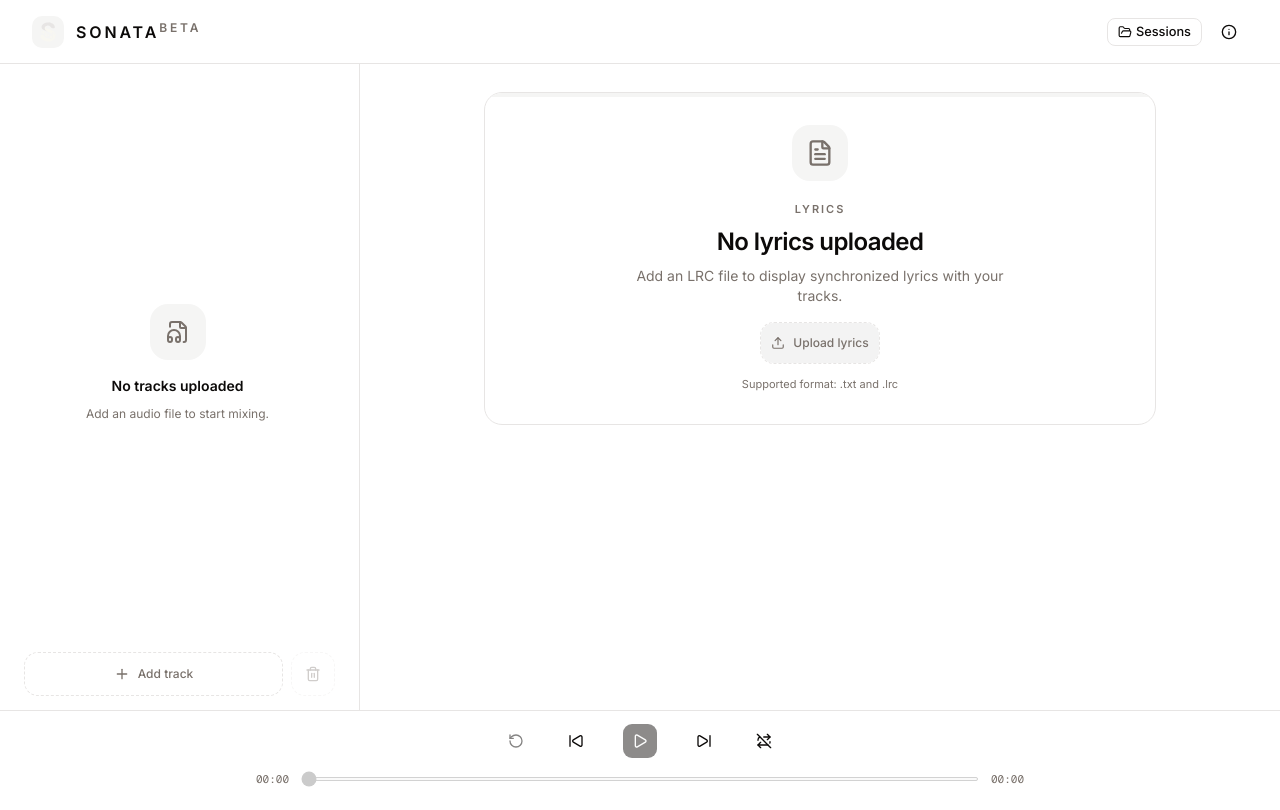
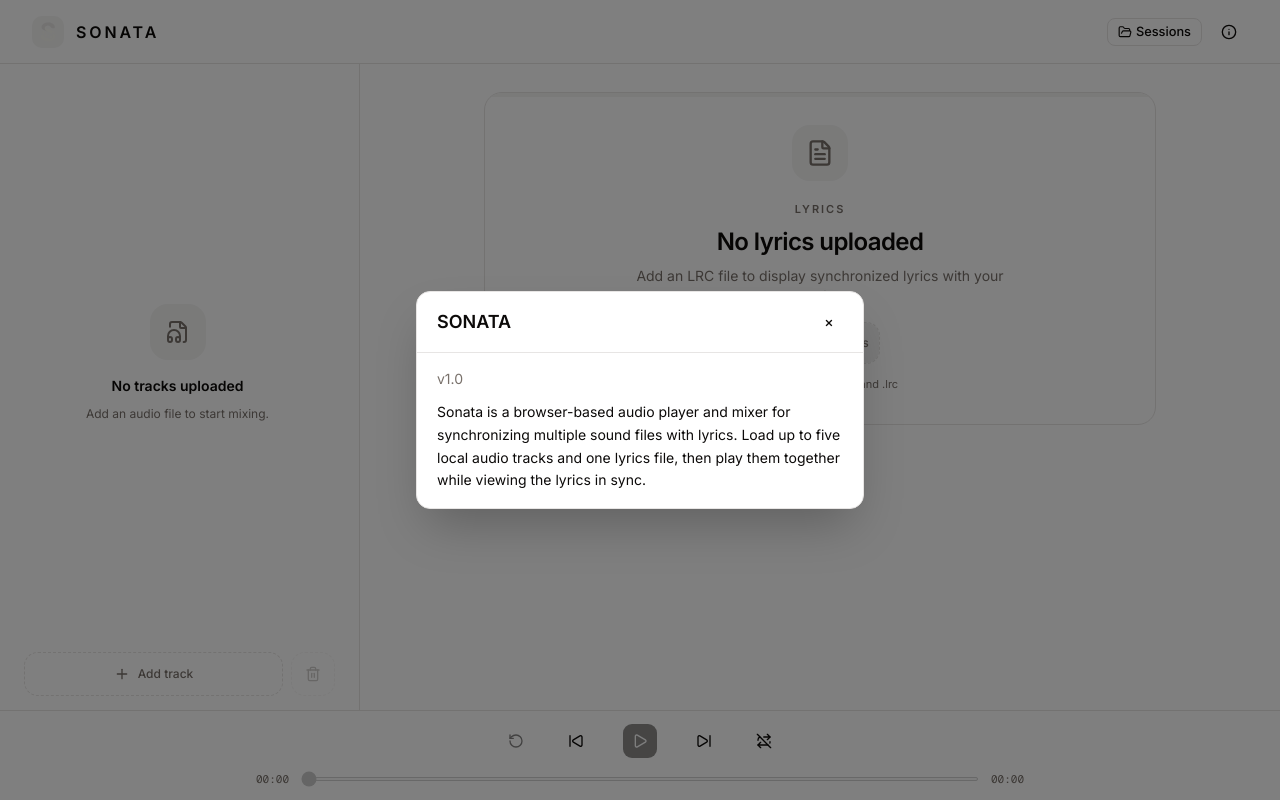
Before and after one commit to edmarkmagsalin/sonata, a Next.js app in the folder apps/web/: page / in a window 1280 px wide. Both pictures are taken after a click on the button 1229 px from the left and 31 px from the top of the page. Built offline with nearby package versions, Linux system fonts and the light colour scheme.

Commit message:
improve ui/ux

```diff
--- a/apps/web/app/page.tsx
+++ b/apps/web/app/page.tsx
@@ -52,6 +52,8 @@ const defaultLyricMetadata = {
   artist: "Unknown artist",
   album: "Unknown album",
 }
+
+const appVersion = "v1.0"
 
 const createFlatVisualizerBars = () => Array.from({ length: 60 }, () => 18)
 
@@ -133,6 +135,7 @@ export default function Page() {
   const [openTrackMenu, setOpenTrackMenu] = useState<string | null>(null)
   const [openLyricMenu, setOpenLyricMenu] = useState(false)
   const [sessionsOpen, setSessionsOpen] = useState(false)
+  const [aboutOpen, setAboutOpen] = useState(false)
   const [savedSessions, setSavedSessions] = useState<SavedSessionSummary[]>([])
   const [sessionStatus, setSessionStatus] = useState<string | null>(null)
   const [isDraggingAudio, setIsDraggingAudio] = useState(false)
@@ -156,6 +159,7 @@ export default function Page() {
   const trackMenuRef = useRef<HTMLDivElement>(null)
   const lyricMenuRef = useRef<HTMLDivElement>(null)
   const sessionMenuRef = useRef<HTMLDivElement>(null)
+  const aboutDialogRef = useRef<HTMLDialogElement>(null)
   const sessionImportInputRef = useRef<HTMLInputElement>(null)
   const { metadata: lyricMetadata, lines: lyrics } = parseLyrics(lyricContent)
   const trackIds = tracks.map((track) => track.id).join("|")
@@ -174,6 +178,14 @@ export default function Page() {
   useEffect(() => {
     currentTimeRef.current = currentTime
   }, [currentTime])
+
+  useEffect(() => {
+    const dialog = aboutDialogRef.current
+    if (!dialog) return
+
+    if (aboutOpen && !dialog.open) dialog.showModal()
+    if (!aboutOpen && dialog.open) dialog.close()
+  }, [aboutOpen])
 
   useEffect(() => {
     repeatingRef.current = repeating
@@ -667,7 +679,7 @@ export default function Page() {
             />
           </div>
           <span className="text-md font-semibold tracking-[0.18em] uppercase">
-            Sonata<sup className="text-xs text-muted-foreground">beta</sup>
+            Sonata
           </span>
         </div>
         <div className="flex items-center gap-2">
@@ -778,11 +790,56 @@ export default function Page() {
               </div>
             )}
           </div>
-          <Button variant="ghost" aria-label="Open Info">
+          <Button
+            variant="ghost"
+            aria-label="About Sonata"
+            title="About Sonata"
+            onClick={() => setAboutOpen(true)}
+          >
             <Info />
           </Button>
         </div>
       </header>
+
+      <dialog
+        ref={aboutDialogRef}
+        aria-labelledby="about-title"
+        aria-describedby="about-description"
+        className="fixed inset-0 m-auto max-h-[calc(100dvh-2rem)] w-[min(28rem,calc(100vw-2rem))] overflow-y-auto rounded-xl border border-border bg-background p-0 text-foreground shadow-2xl backdrop:bg-black/50"
+        onCancel={() => setAboutOpen(false)}
+        onKeyDown={(event) => {
+          if (event.key === "Escape") setAboutOpen(false)
+        }}
+        onClose={() => setAboutOpen(false)}
+        onClick={(event) => {
+          if (event.target === event.currentTarget) setAboutOpen(false)
+        }}
+      >
+        <div className="flex items-center justify-between border-b border-border px-5 py-4">
+          <h2 id="about-title" className="text-lg font-semibold uppercase">
+            Sonata
+          </h2>
+          <Button
+            variant="ghost"
+            size="icon-sm"
+            aria-label="Close About dialog"
+            onClick={() => setAboutOpen(false)}
+          >
+            <span aria-hidden="true">&times;</span>
+          </Button>
+        </div>
+        <div className="space-y-3 px-5 py-4">
+          <p className="text-sm text-muted-foreground">
+            {appVersion}
+          </p>
+          <p id="about-description" className="text-sm leading-relaxed">
+            Sonata is a browser-based audio player and mixer for synchronizing
+            multiple sound files with lyrics. Load up to five local audio tracks
+            and one lyrics file, then play them together while viewing the lyrics
+            in sync.
+          </p>
+        </div>
+      </dialog>
 
       <div className="mx-auto grid max-w-370 grid-cols-1 gap-0 pt-16 lg:grid-cols-[360px_1fr]">
         <aside
```
